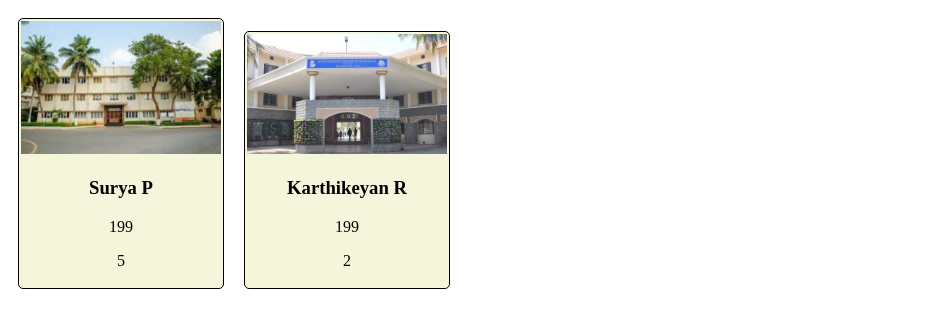
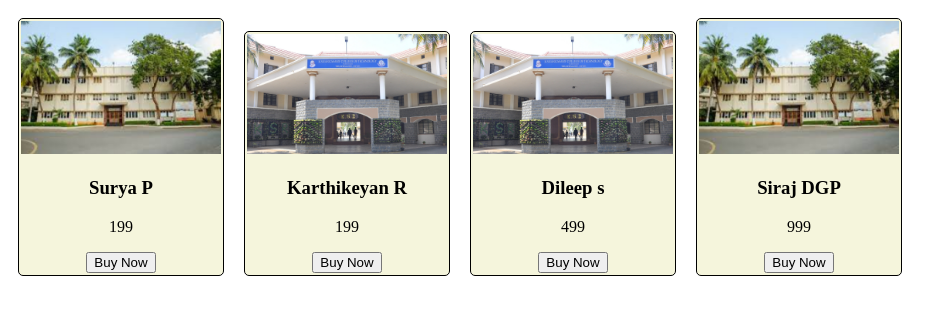
Before and after one commit to imrkarthikeyan/react2, a React (Vite) app in the folder react-app/: page / in a window 1280 px wide. Shown: the top 328 px of the page, without its empty margins (0-947 px from the left). Built offline with nearby package versions, Linux system fonts and the light colour scheme.

Commit message:
implemented click events

```diff
--- a/react-app/src/Course.jsx
+++ b/react-app/src/Course.jsx
@@ -1,13 +1,17 @@
 
 
 function Course(props){
+
+    function BuyCourse(discount){
+        console.log(props.name, "purchased with", discount, "% discount");
+    }
 
     return(
         props.name && <div className="card">
             <img src={props.image} alt="" />
             <h3>{props.name}</h3>
             <p>{props.price}</p>
-            <p>{props.rating}</p>
+            <button onClick={() => BuyCourse(20)} >Buy Now</button>
         </div>
     )
 }
--- a/react-app/src/CourseList.jsx
+++ b/react-app/src/CourseList.jsx
@@ -34,11 +34,11 @@ function CourseList(){
         }
     ]
 
-    courses.sort((x,y)=>(y.price-x.price))
+    //courses.sort((x,y)=>(y.price-x.price))
 
-    const vfscourses=courses.filter((course)=>course.price<200)
+    //const vfscourses=courses.filter((course)=>course.price<200)
 
-    const coursesList=vfscourses.map(
+   const coursesList=courses.map(
         (course,index) => <Course key={index} name={course.name} price={course.price} image={course.image} rating={course.rating} />
     )
 
```
